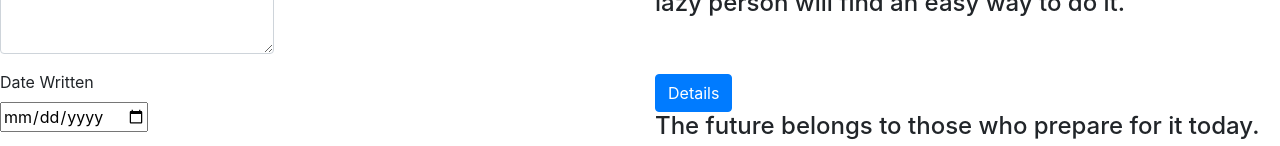
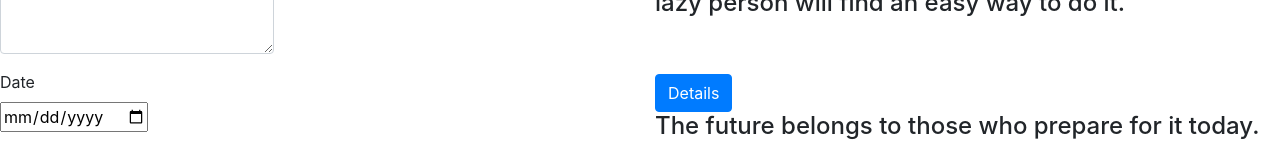
Before and after one commit to vanmo9/Quote, an Angular app: page / in a window 1280 px wide. Shown: the part 276-422 px from the top of the page. Built offline with nearby package versions, Linux system fonts and the light colour scheme; what angular-bootstrap-md would draw is missing.

Commit message:
add date

```diff
--- a/src/app/quotes-form/quotes-form.component.html
+++ b/src/app/quotes-form/quotes-form.component.html
@@ -28,7 +28,7 @@
       </div>
 
       <div class="form-group">
-        <label for="written">Date Written</label><br>
+        <label for="written">Date </label><br>
         <input type='date' id="written" [(ngModel)]="newQuote.writtenDate" name="writtenDate" #writtenDate="ngModel" required>
         <div [hidden]="writtenDate.valid || writtenDate.pristine" class="alert alert-danger">
           <p> Input is Required</p>
```
